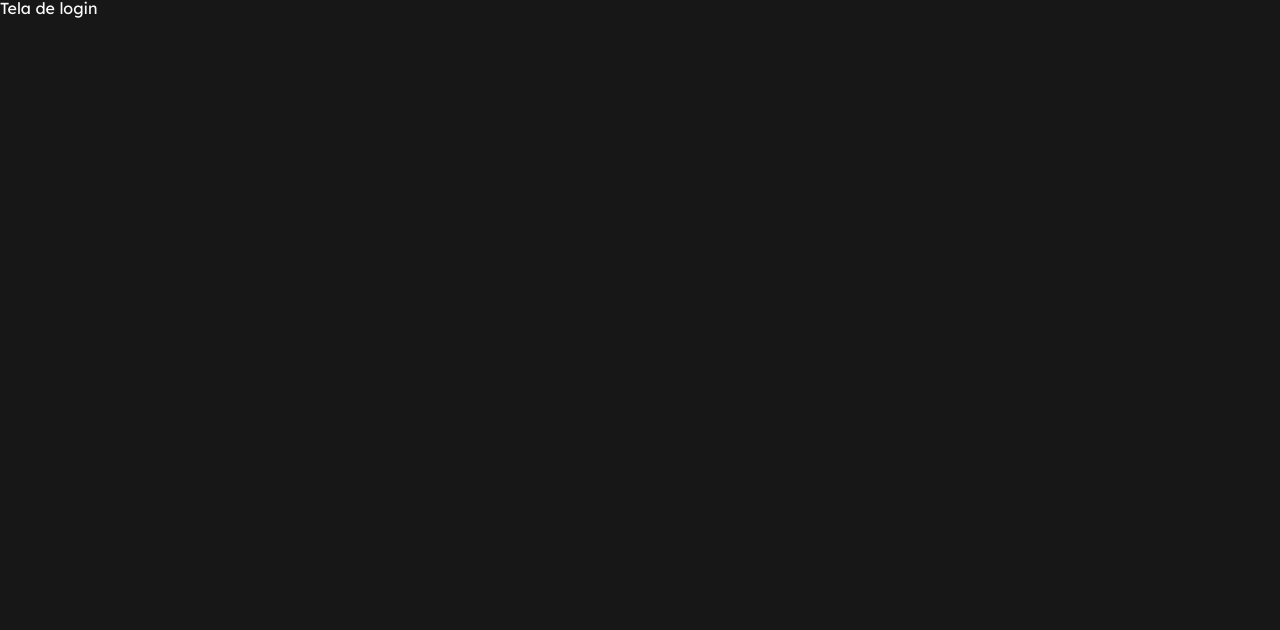
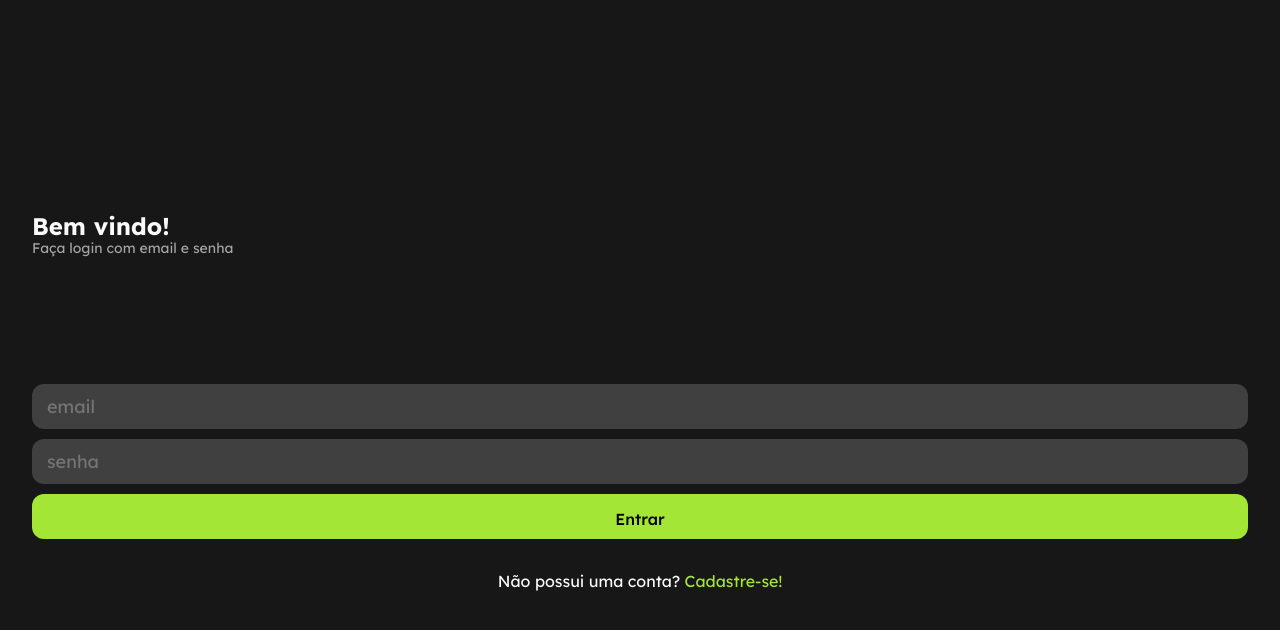
Before and after one commit to lgmacedo/megashoe-store-front, a React (Create React App) app: page / in a window 1280 px wide. Shown: the top 630 px of the page. Built offline with nearby package versions, Linux system fonts and the light colour scheme; no server answers.

Commit message:
feat: login completo - layout e conexão a api

```diff
--- a/src/App.js
+++ b/src/App.js
@@ -6,10 +6,12 @@ import Confirmacao from "./pages/Confirmacao.js";
 import Detalhes from "./pages/Detalhes.js";
 import Home from "./pages/Home.js";
 import User from "./pages/User.js";
+import UserProvider from "./contexts/UserContext"
 
 function App() {
   return (
     <div className="App">
+      <UserProvider>
         <BrowserRouter>
           <Routes>
             <Route path="/" element={<Login />} />
@@ -21,6 +23,7 @@ function App() {
             <Route path="/user" element={<User />} />
           </Routes>
         </BrowserRouter>
+      </UserProvider>
     </div>
   );
 }
--- /dev/null
+++ b/src/contexts/UserContext.js
@@ -0,0 +1,14 @@
+import { createContext, useState } from "react"
+
+export const UserContext = createContext()
+
+export default function UserProvider({ children }) {
+  const lsUser = JSON.parse(localStorage.getItem("user"))
+  const [user, setUser] = useState(lsUser)
+
+  return (
+    <UserContext.Provider value={{ user, setUser }}>
+      {children}
+    </UserContext.Provider>
+  )
+}
--- a/src/pages/Cadastro.js
+++ b/src/pages/Cadastro.js
@@ -22,10 +22,11 @@ export default function Cadastro() {
     if(valida){
       apiAuth.cadastro({...form, senha:senha})
       .then(res=>{
+        console.log(res.data)
         alert(res.data)
         navigate("/")
-      })
-      .catch(err => alert(err.response.data))
+      }).catch(err => {
+        alert(err.response.data)})
     }
     else{
       return alert('As senhas não correspondem!')
--- a/src/pages/Login.js
+++ b/src/pages/Login.js
@@ -1,3 +1,150 @@
+import styled from "styled-components"
+import { useNavigate, Link } from "react-router-dom"
+import { useState, useEffect , useContext} from "react"
+import apiAuth from "../services/apiAuth"
+import { UserContext } from "../contexts/UserContext"
+
 export default function Login() {
-  return <>Tela de login</>;
-}
+
+  const [form, setForm] = useState({email: "", senha: ""})
+  const {user, setUser} = useContext(UserContext)
+  const navigate = useNavigate()
+
+  useEffect(()=>{
+    if(user){
+      navigate("/home")
+    }
+  }, [navigate, user])
+
+  function handleForm(e){
+    setForm({...form, [e.target.name]: e.target.value})
+  }
+
+  function handleLogin(e){
+    e.preventDefault()
+    apiAuth.login({...form})
+      .then(res=>{
+        console.log(res.data)
+        const {idUsuario, nome, email, token} = res.data
+        setUser({idUsuario, nome, email, token})
+        localStorage.setItem("user", JSON.stringify({idUsuario, nome, email, token}))
+        navigate("/home")
+      })
+      .catch(err =>{
+        console.log(err)
+        alert(err.response.data)
+      })
+
+  }
+
+
+  return(
+    <LoginContainer>
+
+      <Titulo>
+        <h1>Bem vindo!</h1>
+        <p>Faça login com email e senha</p>
+      </Titulo>
+
+    <Form onSubmit={handleLogin}>
+      <input
+        name="email"
+        placeholder="email"
+        type="email"
+        value={form.email}
+        onChange={handleForm}
+        required/>
+      <input
+        name="senha"
+        placeholder="senha"
+        type="password"
+        autoComplete="new-password"
+        value={form.senha}
+        onChange={handleForm}
+        required/>
+      <button type="submit">Entrar</button>
+    </Form>
+
+    <Cadastro to="/cadastro">
+      Não possui uma conta? <span>Cadastre-se!</span>
+    </Cadastro>
+  </LoginContainer>
+  )
+  }
+
+  const Titulo = styled.div`
+    width: calc(100% - 64px);
+    font-family: 'Lexend Deca';
+    font-style: normal;
+    h1{
+      font-weight: 700;
+      font-size: 24px;
+      color: #FAFAFA;
+      line-height: 30px;
+    }
+    p{
+      font-weight: 400;
+      font-size: 14px;
+      color: #A3A3A3;
+    }
+    margin-bottom: 10%;
+  `
+
+  const LoginContainer = styled.section`
+  height: 100vh;
+  display: flex;
+  flex-direction: column;
+  justify-content: center;
+  align-items: center;
+  `
+  const Cadastro = styled(Link)`
+  margin-top: 32px;
+  font-style: normal;
+  line-height: 18px;
+  font-family: 'Lexend Deca';
+  font-weight: 400;
+  text-decoration: none;
+  color: #FAFAFA;
+  span{
+    color: #A3E635;
+  }
+  `
+  const Form = styled.form`
+    display: flex;
+    flex-direction: column;
+    justify-content: center;
+    align-items: center;
+    gap: 8px;
+    width: 100%;
+    border-radius: 5px;
+    input, button{
+      height: 45px;
+      background: #404040;
+      border-radius: 12px;
+      border: none;
+      width: calc(100% - 64px);
+      outline: none;
+      padding: 15px;
+      margin: 1px;
+      font-size: 18px;
+      color: white;
+      font-family: 'Lexend Deca';
+      ::placeholder{
+        font-family: 'Lexend Deca';
+        font-style: normal;
+        font-weight: 400;
+        font-size: 18px;
+        line-height: 22px;
+      }
+    }
+    button{
+      background: #A3E635;
+      font-family: 'Lexend Deca';
+      font-style: normal;
+      font-weight: 500;
+      font-size: 16px;
+      line-height: 20px;
+      color: black;
+      cursor: pointer;
+    }
+  `
--- a/src/services/apiAuth.js
+++ b/src/services/apiAuth.js
@@ -1,12 +1,12 @@
-import axios from "axios"
+import apiClient from "./api.client.js";
 
 function login(body){
-    const promise = axios.post(`${process.env.REACT_APP_API_URL}/`, body)
+    const promise = apiClient.post('/', body)
     return promise
 }
 
 function cadastro(body){
-    const promise = axios.post(`${process.env.REACT_APP_API_URL}/cadastro`, body)
+    const promise = apiClient.post(`/cadastro`, body)
     return promise
 }
 
```
Lines whose indentation alone changed are shown as unchanged.
